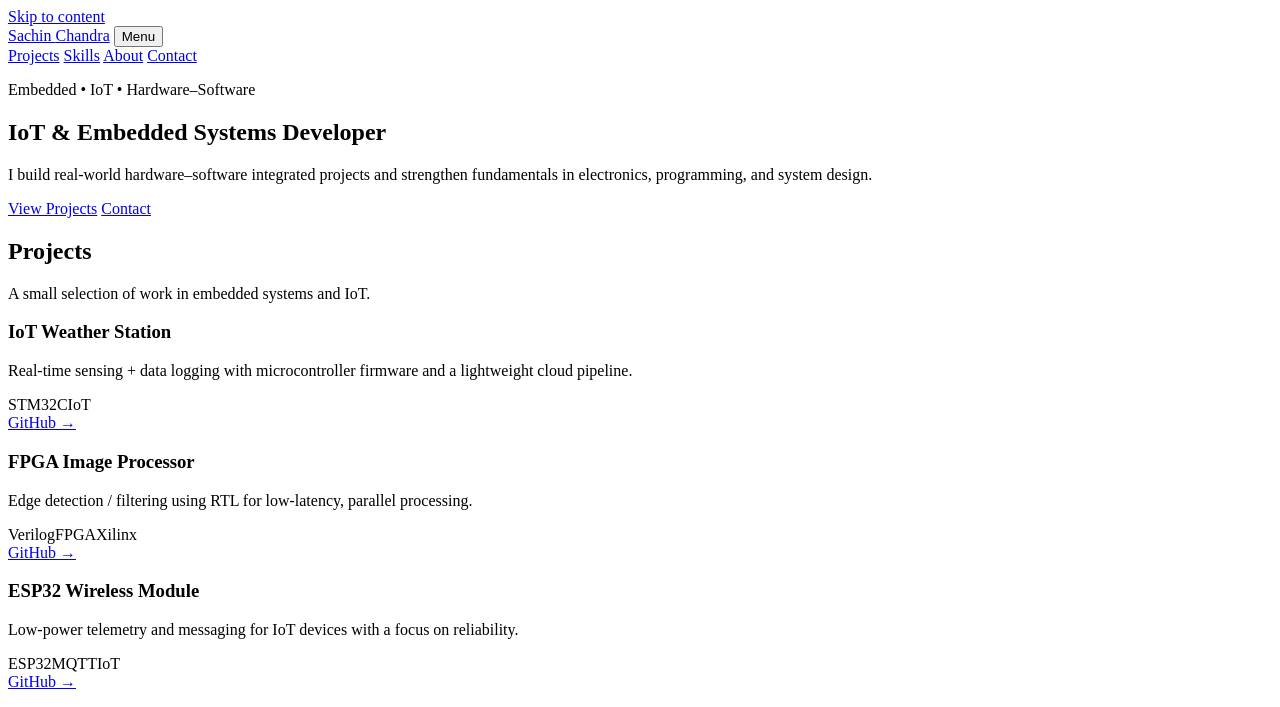
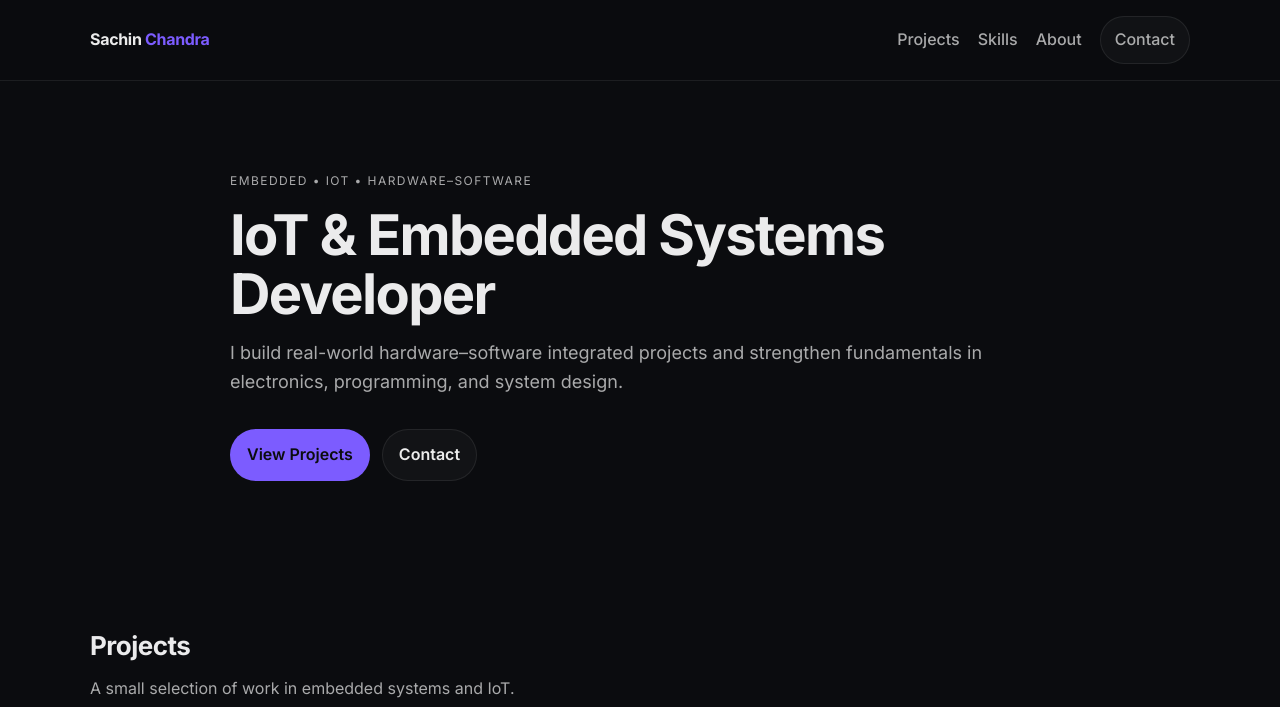
Before and after one commit to sachinC6/sachin-portfolio, a plain HTML site: page index.html in a window 1280 px wide. Shown: the top 707 px of the page. Drawn offline with Linux system fonts and the light colour scheme.

Commit message:
Update style.css with new portfolio styles

```diff
--- a/style.css
+++ b/style.css
@@ -1,6 +1,374 @@
-.main {
-  color: #333;
-  background-color: #fff;
-  font-family: 'Orbo', sans-serif;
-  ...
+/* Minimal, clean portfolio styles (Orbo-inspired) */
+
+:root {
+  /* Color system */
+  --bg: #0b0c0f;
+  --surface: rgba(255, 255, 255, 0.03);
+  --border: rgba(255, 255, 255, 0.08);
+  --text: rgba(255, 255, 255, 0.92);
+  --muted: rgba(255, 255, 255, 0.65);
+  --accent: #7c5cff;
+
+  /* Layout */
+  --container: 1100px;
+  --gutter: 24px;
+  --radius: 14px;
+
+  /* Spacing (8px grid) */
+  --s1: 8px;
+  --s2: 16px;
+  --s3: 24px;
+  --s4: 32px;
+  --s5: 48px;
+  --s6: 72px;
+
+  /* Type */
+  --font: Inter, system-ui, -apple-system, Segoe UI, Roboto, Arial, sans-serif;
 }
+
+*,
+*::before,
+*::after {
+  box-sizing: border-box;
+}
+
+html {
+  scroll-behavior: smooth;
+}
+
+body {
+  margin: 0;
+  font-family: var(--font);
+  color: var(--text);
+  background: var(--bg);
+  line-height: 1.6;
+  -webkit-font-smoothing: antialiased;
+  -moz-osx-font-smoothing: grayscale;
+}
+
+img,
+svg {
+  display: block;
+  max-width: 100%;
+}
+
+a {
+  color: inherit;
+  text-decoration: none;
+}
+
+a:hover {
+  color: rgba(255, 255, 255, 0.98);
+}
+
+:focus-visible {
+  outline: 2px solid color-mix(in srgb, var(--accent) 80%, white 20%);
+  outline-offset: 3px;
+  border-radius: 10px;
+}
+
+/* Accessibility */
+@media (prefers-reduced-motion: reduce) {
+  html {
+    scroll-behavior: auto;
+  }
+
+  * {
+    animation: none !important;
+    transition: none !important;
+  }
+}
+
+/* Utilities */
+.container {
+  width: min(var(--container), calc(100% - (var(--gutter) * 2)));
+  margin: 0 auto;
+}
+
+.section {
+  padding: var(--s6) 0;
+}
+
+.section-head {
+  max-width: 720px;
+  margin-bottom: var(--s4);
+}
+
+.section-title {
+  margin: 0 0 10px;
+  font-size: 26px;
+  letter-spacing: -0.02em;
+}
+
+.section-desc {
+  margin: 0;
+  color: var(--muted);
+}
+
+.skip-link {
+  position: absolute;
+  left: -999px;
+  top: 12px;
+  padding: 10px 14px;
+  background: #11131a;
+  border: 1px solid var(--border);
+  border-radius: 10px;
+  z-index: 999;
+}
+
+.skip-link:focus {
+  left: 12px;
+}
+
+/* Header / nav */
+.site-header {
+  position: sticky;
+  top: 0;
+  z-index: 50;
+  background: color-mix(in srgb, var(--bg) 70%, transparent);
+  backdrop-filter: blur(12px);
+  border-bottom: 1px solid var(--border);
+}
+
+.nav {
+  display: flex;
+  align-items: center;
+  justify-content: space-between;
+  gap: var(--s2);
+  padding: 16px 0;
+}
+
+.brand {
+  font-weight: 700;
+  letter-spacing: -0.02em;
+}
+
+.brand-accent {
+  color: var(--accent);
+}
+
+.nav-links {
+  display: flex;
+  align-items: center;
+  gap: 18px;
+}
+
+.nav-link {
+  color: var(--muted);
+  font-weight: 500;
+}
+
+.nav-link:hover {
+  color: var(--text);
+}
+
+.nav-link-cta {
+  padding: 10px 14px;
+  border: 1px solid var(--border);
+  border-radius: 999px;
+  background: rgba(255, 255, 255, 0.03);
+}
+
+.nav-toggle {
+  display: none;
+  border: 1px solid var(--border);
+  background: rgba(255, 255, 255, 0.03);
+  color: var(--text);
+  border-radius: 999px;
+  padding: 10px 12px;
+  cursor: pointer;
+}
+
+.nav-toggle-label {
+  font-size: 14px;
+  color: var(--muted);
+}
+
+.nav-toggle-icon {
+  display: inline-block;
+  width: 10px;
+  height: 10px;
+  border-right: 2px solid var(--muted);
+  border-bottom: 2px solid var(--muted);
+  transform: rotate(45deg);
+  margin-left: 10px;
+}
+
+/* Hero */
+.hero {
+  padding: calc(var(--s6) + 18px) 0 var(--s6);
+}
+
+.hero-inner {
+  max-width: 820px;
+}
+
+.eyebrow {
+  margin: 0 0 var(--s2);
+  color: var(--muted);
+  font-size: 12px;
+  letter-spacing: 0.12em;
+  text-transform: uppercase;
+}
+
+.hero-title {
+  margin: 0 0 var(--s2);
+  font-size: clamp(34px, 5vw, 56px);
+  letter-spacing: -0.03em;
+  line-height: 1.05;
+}
+
+.hero-subtitle {
+  margin: 0 0 var(--s4);
+  color: var(--muted);
+  font-size: clamp(16px, 2vw, 18px);
+}
+
+.hero-actions {
+  display: flex;
+  gap: 12px;
+  flex-wrap: wrap;
+}
+
+/* Buttons */
+.btn {
+  display: inline-flex;
+  align-items: center;
+  justify-content: center;
+  gap: 8px;
+  padding: 12px 16px;
+  border-radius: 999px;
+  border: 1px solid transparent;
+  background: var(--accent);
+  color: #0b0c0f;
+  font-weight: 600;
+  transition: transform 150ms ease, filter 150ms ease;
+}
+
+.btn:hover {
+  transform: translateY(-1px);
+  filter: brightness(1.03);
+}
+
+.btn:active {
+  transform: translateY(0);
+}
+
+.btn-ghost {
+  background: rgba(255, 255, 255, 0.03);
+  border-color: var(--border);
+  color: var(--text);
+}
+
+/* Grid / cards */
+.grid {
+  display: grid;
+  grid-template-columns: repeat(3, minmax(0, 1fr));
+  gap: 16px;
+}
+
+.card {
+  background: var(--surface);
+  border: 1px solid var(--border);
+  border-radius: var(--radius);
+  padding: 18px;
+}
+
+.card-title {
+  margin: 0 0 8px;
+  font-size: 16px;
+}
+
+.card-desc {
+  margin: 0 0 12px;
+  color: var(--muted);
+  font-size: 14px;
+}
+
+.card-meta {
+  display: flex;
+  flex-wrap: wrap;
+  gap: 8px;
+  margin: 0;
+}
+
+.tag {
+  display: inline-flex;
+  padding: 6px 10px;
+  border-radius: 999px;
+  border: 1px solid var(--border);
+  background: rgba(255, 255, 255, 0.02);
+  color: var(--muted);
+  font-size: 12px;
+}
+
+.tags {
+  display: flex;
+  flex-wrap: wrap;
+  gap: 10px;
+}
+
+.prose p {
+  margin: 0;
+  color: var(--muted);
+  max-width: 80ch;
+}
+
+.contact-actions {
+  display: flex;
+  flex-wrap: wrap;
+  gap: 12px;
+}
+
+/* Footer */
+.site-footer {
+  padding: 28px 0;
+  border-top: 1px solid var(--border);
+}
+
+.footer-inner {
+  display: flex;
+  justify-content: center;
+}
+
+.footer-text {
+  margin: 0;
+  color: rgba(255, 255, 255, 0.5);
+  font-size: 13px;
+}
+
+/* Responsive */
+@media (max-width: 900px) {
+  .grid {
+    grid-template-columns: repeat(2, minmax(0, 1fr));
+  }
+}
+
+@media (max-width: 640px) {
+  .grid {
+    grid-template-columns: 1fr;
+  }
+
+  .nav-toggle {
+    display: inline-flex;
+    align-items: center;
+  }
+
+  .nav-links {
+    display: none;
+    position: absolute;
+    right: calc((100% - min(var(--container), calc(100% - (var(--gutter) * 2)))) / 2);
+    top: 64px;
+    background: rgba(17, 19, 26, 0.98);
+    border: 1px solid var(--border);
+    border-radius: 14px;
+    padding: 12px;
+    flex-direction: column;
+    align-items: flex-start;
+    min-width: 220px;
+  }
+
+  .nav-links.is-open {
+    display: flex;
+  }
+}
```
